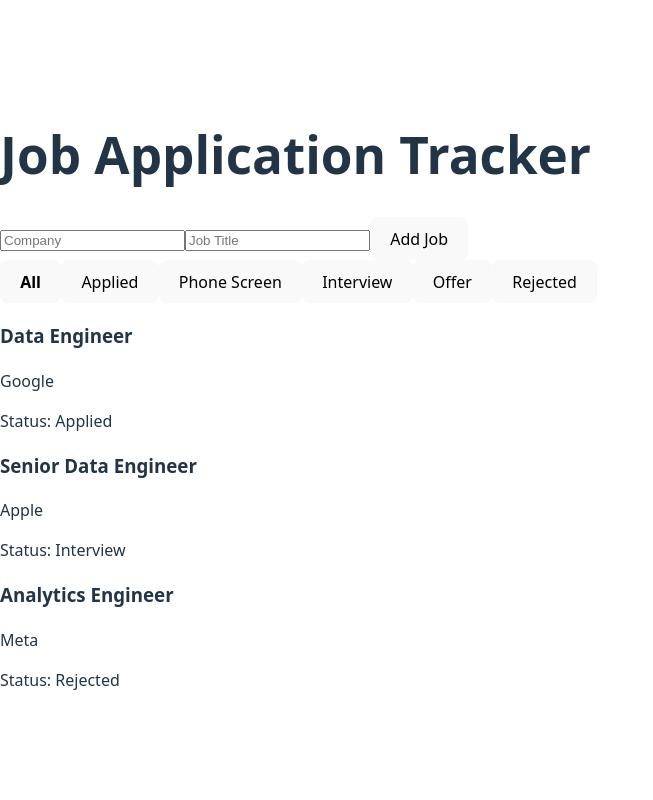
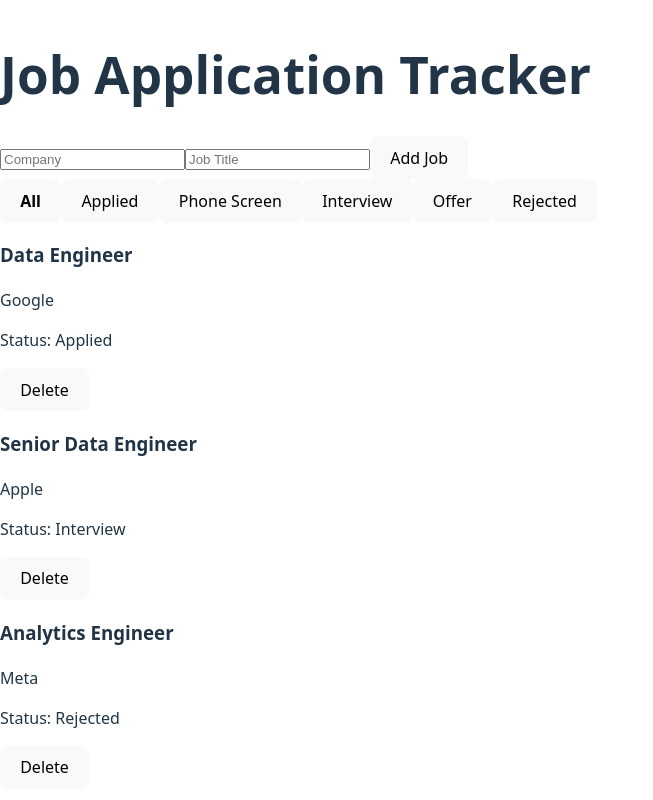
Before and after one commit to condailey/job-tracker, a React app in the folder frontend/: page / in a window 1280 px wide. Shown: the whole page, without its empty margins (0-653 px from the left). Built offline with nearby package versions, Linux system fonts and the light colour scheme; the HTML template or start-up script is replaced by a standard one.

Commit message:
Add delete functionality and wire up StatusFilter

```diff
--- a/frontend/src/App.jsx
+++ b/frontend/src/App.jsx
@@ -17,6 +17,10 @@ function App() {
     setJobs([...jobs, { ...newJob, id: jobs.length + 1}])
   }
 
+  function deleteJob(id) {
+    setJobs(jobs.filter(job => job.id !== id))
+  }
+
   const filteredJobs = filter === "All"
     ? jobs
     : jobs.filter(job => job.status === filter)
@@ -26,7 +30,7 @@ function App() {
       <h1>Job Application Tracker</h1>
       <JobForm onAdd={addJob} />
       <StatusFilter current ={filter} onFilter={setFilter} />
-      <JobList jobs={filteredJobs} />
+      <JobList jobs={filteredJobs} onDelete={deleteJob} />
     </div>
   )
 }
--- a/frontend/src/components/JobCard.jsx
+++ b/frontend/src/components/JobCard.jsx
@@ -1,9 +1,10 @@
-function JobCard({ job }) {
+function JobCard({ job, onDelete }) {
     return (
         <div>
         <h3>{job.title}</h3>
         <p>{job.company}</p>
         <p>Status: {job.status}</p>
+        <button onClick={() =>  onDelete(job.id)}>Delete</button>
         </div>
     )
 }
--- a/frontend/src/components/JobList.jsx
+++ b/frontend/src/components/JobList.jsx
@@ -1,10 +1,10 @@
 import JobCard from './JobCard'
 
- function JobList({ jobs }) {
+ function JobList({ jobs, onDelete }) {
     return (
       <div>
         {jobs.map(job => (
-          <JobCard key={job.id} job={job} />
+          <JobCard key={job.id} job={job} onDelete={onDelete} />
         ))}
       </div>
     )
```
